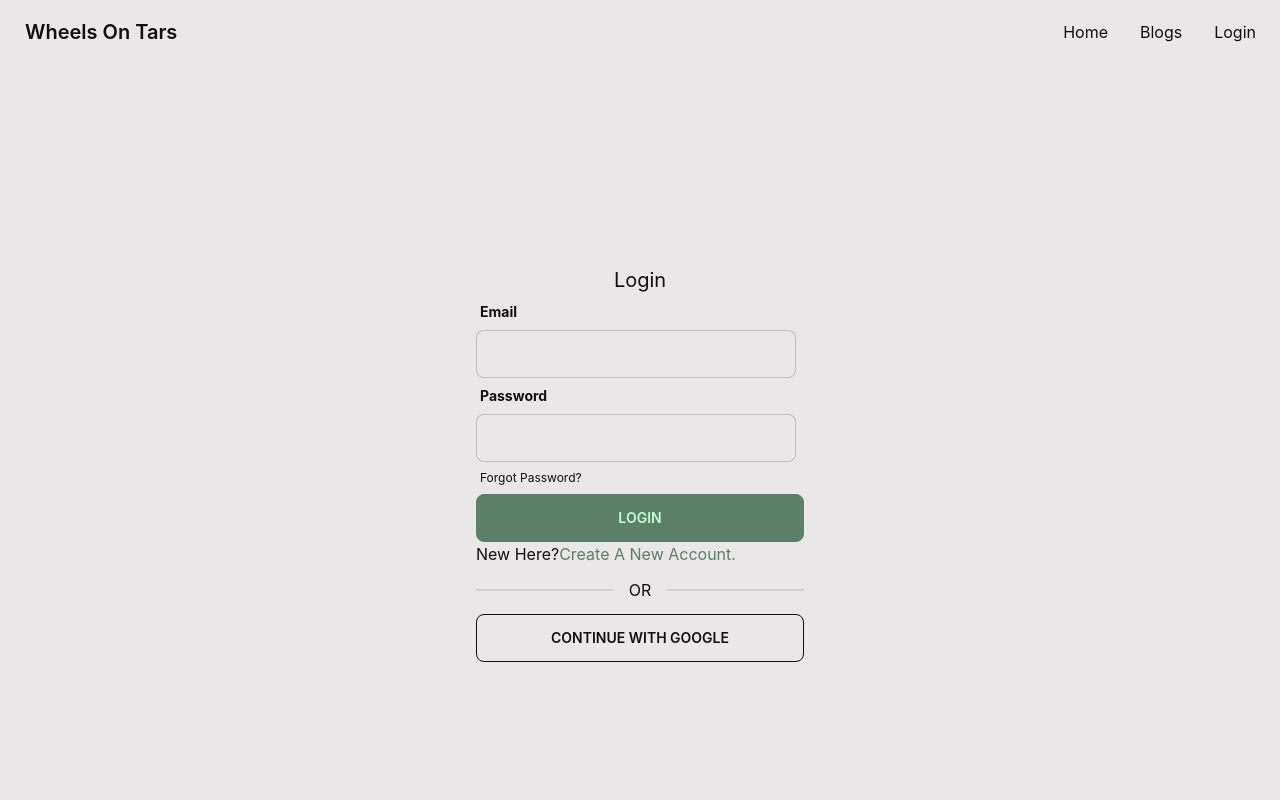
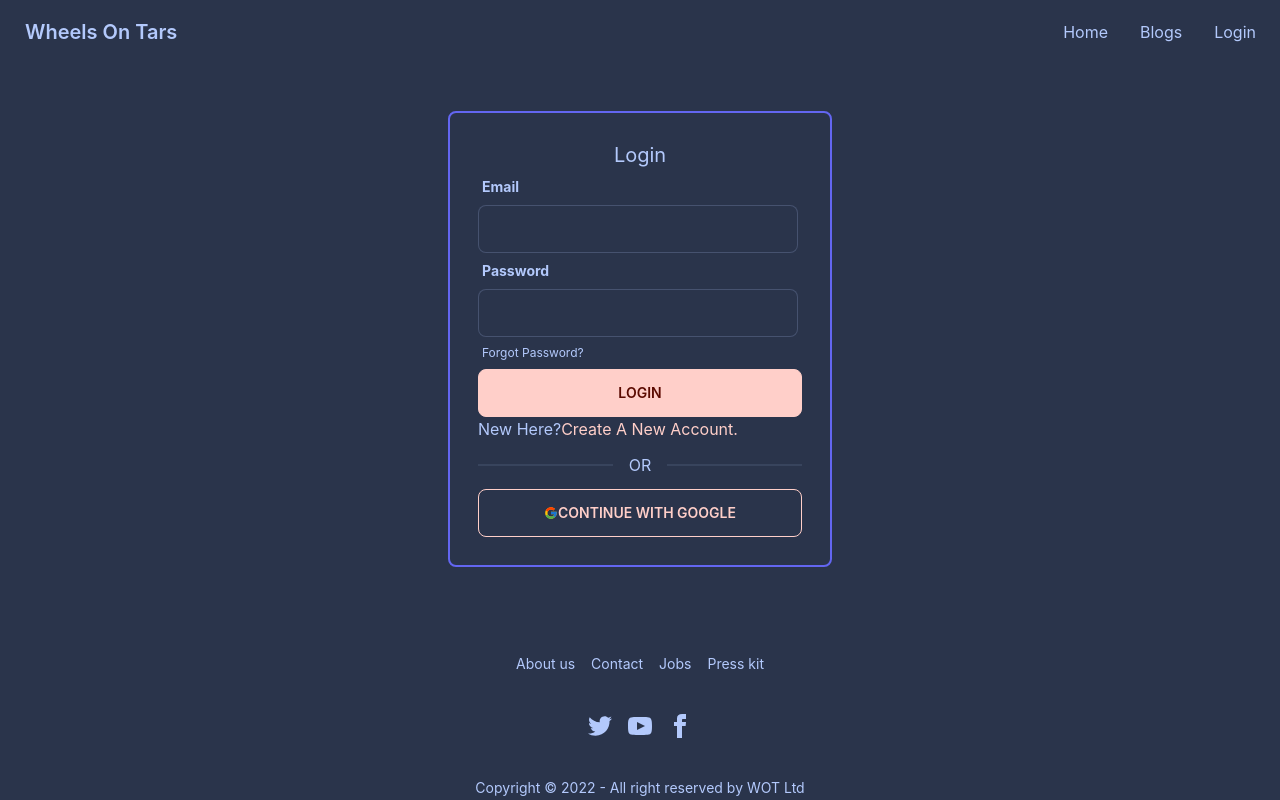
Before and after one commit to katibur/Wheels-On-Tars-Client-Side, a React (Create React App) app: page /login in a window 1280 px wide. Shown: the top 800 px of the page. Built offline with nearby package versions, Linux system fonts and the light colour scheme; no server answers.

Commit message:
social media jwt done

```diff
--- a/public/index.html
+++ b/public/index.html
@@ -1,5 +1,5 @@
 <!DOCTYPE html>
-<html lang="en" data-theme="garden">
+<html lang="en" data-theme="mytheme">
 
 <head>
   <meta charset="utf-8" />
--- /dev/null
+++ b/src/Contexts/AuthProvider/Auth.js
@@ -0,0 +1,21 @@
+export const setAuthToken = (user) => {
+    const currentUser = {
+        email: user.email
+    }
+
+    // get jwt token
+    fetch('http://localhost:5000/jwt', {
+        method: 'POST',
+        headers: {
+            'content-type': 'application/json'
+        },
+        body: JSON.stringify(currentUser)
+    })
+        .then(res => res.json())
+        .then(data => {
+            console.log(data);
+
+            // local storage is the easiest but not the best
+            localStorage.setItem('accessToken', data.accessToken);
+        })
+}
--- a/src/Contexts/AuthProvider/AuthProvider.js
+++ b/src/Contexts/AuthProvider/AuthProvider.js
@@ -1,5 +1,5 @@
 import React, { createContext, useEffect, useState } from 'react';
-import { createUserWithEmailAndPassword, getAuth, onAuthStateChanged, signInWithEmailAndPassword, signOut, updateProfile } from "firebase/auth";
+import { createUserWithEmailAndPassword, getAuth, GoogleAuthProvider, onAuthStateChanged, signInWithEmailAndPassword, signInWithPopup, signOut, updateProfile } from "firebase/auth";
 import app from '../../Firebase/firebase.config';
 
 export const AuthContext = createContext();
@@ -16,6 +16,13 @@ const AuthProvider = ({ children }) => {
     const Login = (email, password) => {
         setLoading(true);
         return signInWithEmailAndPassword(auth, email, password);
+    }
+
+
+    const googleProvider = new GoogleAuthProvider();
+    const googleSignIn = () => {
+        setLoading(true);
+        return signInWithPopup(auth, googleProvider);
     }
 
     const updateUser = (userInfo) => {
@@ -39,6 +46,7 @@ const AuthProvider = ({ children }) => {
     const authInfo = {
         createUser,
         Login,
+        googleSignIn,
         user,
         updateUser,
         Logout,
--- a/src/Pages/Home/Home.js
+++ b/src/Pages/Home/Home.js
@@ -21,7 +21,7 @@ const Home = () => {
             <h1 className='text-center text-4xl font-bold'>Buy & Sell AT WHEELS ON TARS</h1>
 
             <div className='grid md:grid-cols-2 sm:grid-cols-1 lg:grid-cols-3 my-12'>
-                {
+                {categories &&
                     categories.map(category => <Categories
                         key={category._id}
                         category={category}
--- a/src/Pages/Login/Login.js
+++ b/src/Pages/Login/Login.js
@@ -4,10 +4,12 @@ import { useForm } from 'react-hook-form';
 import { AuthContext } from '../../Contexts/AuthProvider/AuthProvider';
 import useToken from '../../Hooks/useToken';
 
+import { FcGoogle } from 'react-icons/fc';
+import { setAuthToken } from '../../Contexts/AuthProvider/Auth';
 
 const Login = () => {
     const { register, handleSubmit, formState: { errors } } = useForm();
-    const { Login } = useContext(AuthContext);
+    const { Login, googleSignIn } = useContext(AuthContext);
     const [loginError, setLoginError] = useState('');
     const [loginUserEmail, setLoginUserEmail] = useState('');
     const [token] = useToken(loginUserEmail);
@@ -36,9 +38,21 @@ const Login = () => {
             })
     }
 
+
+    const handleGoogleSignIn = () => {
+        googleSignIn()
+            .then(res => {
+                const user = res.user;
+                console.log(user);
+
+                setAuthToken(user);
+            })
+            .catch(err => console.error(err))
+    }
+
     return (
-        <div className='h-[800px] flex justify-center items-center'>
-            <div className='w-96 p-7'>
+        <div className='h-[550px] flex justify-center items-center'>
+            <div className='w-96 p-7 border-2 border-indigo-500 rounded-lg'>
                 <h2 className='text-xl text-center'>Login</h2>
                 <form onSubmit={handleSubmit(handleLogin)}>
 
@@ -71,7 +85,7 @@ const Login = () => {
                 </form>
                 <p>New Here?<Link to='/signup' className='text-primary'>Create A New Account.</Link></p>
                 <div className="divider">OR</div>
-                <button className='btn btn-outline w-full'>CONTINUE WITH GOOGLE</button>
+                <button onClick={handleGoogleSignIn} className='btn btn-outline w-full btn-primary'><FcGoogle></FcGoogle> CONTINUE WITH GOOGLE</button>
             </div>
         </div>
     );
--- a/src/Pages/Shared/Navbar/Navbar.js
+++ b/src/Pages/Shared/Navbar/Navbar.js
@@ -1,12 +1,25 @@
-import React from 'react';
+import React, { useContext } from 'react';
 import { Link } from 'react-router-dom';
+import { AuthContext } from '../../../Contexts/AuthProvider/AuthProvider';
 
 const Navbar = () => {
+    const { user, Logout } = useContext(AuthContext);
+
+    const handleLogout = () => {
+        Logout()
+            .then(() => { })
+            .catch(error => console.error(error))
+    }
 
     const menuItems = <React.Fragment>
         <li><Link to='/'>Home</Link ></li>
         <li><Link to='/blogs'>Blogs</Link ></li>
-        <li><Link to='/login'>Login</Link ></li>
+        {
+            user?.accessToken ?
+                <li><button onClick={handleLogout}>Logout</button ></li>
+                :
+                <li><Link to='/login'>Login</Link ></li>
+        }
 
     </React.Fragment>
     return (
--- a/src/Pages/Signup/Signup.js
+++ b/src/Pages/Signup/Signup.js
@@ -5,9 +5,12 @@ import { Link, useNavigate } from 'react-router-dom';
 import { AuthContext } from '../../Contexts/AuthProvider/AuthProvider';
 import useToken from '../../Hooks/useToken';
 
+import { FcGoogle } from 'react-icons/fc';
+import { setAuthToken } from '../../Contexts/AuthProvider/Auth';
+
 
 const Signup = () => {
-    const { createUser, updateUser } = useContext(AuthContext);
+    const { createUser, updateUser, googleSignIn } = useContext(AuthContext);
 
     const { register, handleSubmit, formState: { errors } } = useForm();
     const navigate = useNavigate();
@@ -63,10 +66,22 @@ const Signup = () => {
     }
 
 
+    const handleGoogleSignIn = () => {
+        googleSignIn()
+            .then(res => {
+                const user = res.user;
+                console.log(user);
+
+                setAuthToken(user);
+            })
+            .catch(err => console.error(err))
+    }
+
+
 
     return (
-        <div className='h-[800px] flex justify-center items-center'>
-            <div className='w-96 p-7'>
+        <div className='h-[550px] flex justify-center items-center'>
+            <div className='w-96 p-7 border-2 border-indigo-600 rounded-lg'>
                 <h2 className='text-xl text-center'>Signup</h2>
                 <form onSubmit={handleSubmit(signupHandler)}>
 
@@ -114,7 +129,7 @@ const Signup = () => {
 
                 <p>Already Have An Account?<Link to='/Login' className='text-primary'>Login Here.</Link></p>
                 <div className="divider">OR</div>
-                <button className='btn btn-outline w-full'>CONTINUE WITH GOOGLE</button>
+                <button onClick={handleGoogleSignIn} className='btn btn-outline w-full btn-primary'><FcGoogle></FcGoogle> CONTINUE WITH GOOGLE</button>
             </div>
         </div>
     );
--- a/tailwind.config.js
+++ b/tailwind.config.js
@@ -6,14 +6,27 @@ module.exports = {
   daisyui: {
     themes: [
       {
-        dosctorsTheme: {
-          primary: '#0FCFEC',
-          secondary: "#19D3AE",
-          accent: "#3A4256",
-          neutral: "#3D4451",
-          "base-100": "#FFFFFF",
-        }
-      }, "garden"
+        mytheme: {
+
+          "primary": "#ffcfc9",
+
+          "secondary": "#bbabfc",
+
+          "accent": "#53edaf",
+
+          "neutral": "#272631",
+
+          "base-100": "#2A344B",
+
+          "info": "#5885E4",
+
+          "success": "#169848",
+
+          "warning": "#F59D05",
+
+          "error": "#F81616",
+        },
+      },
     ]
   },
   theme: {
```
